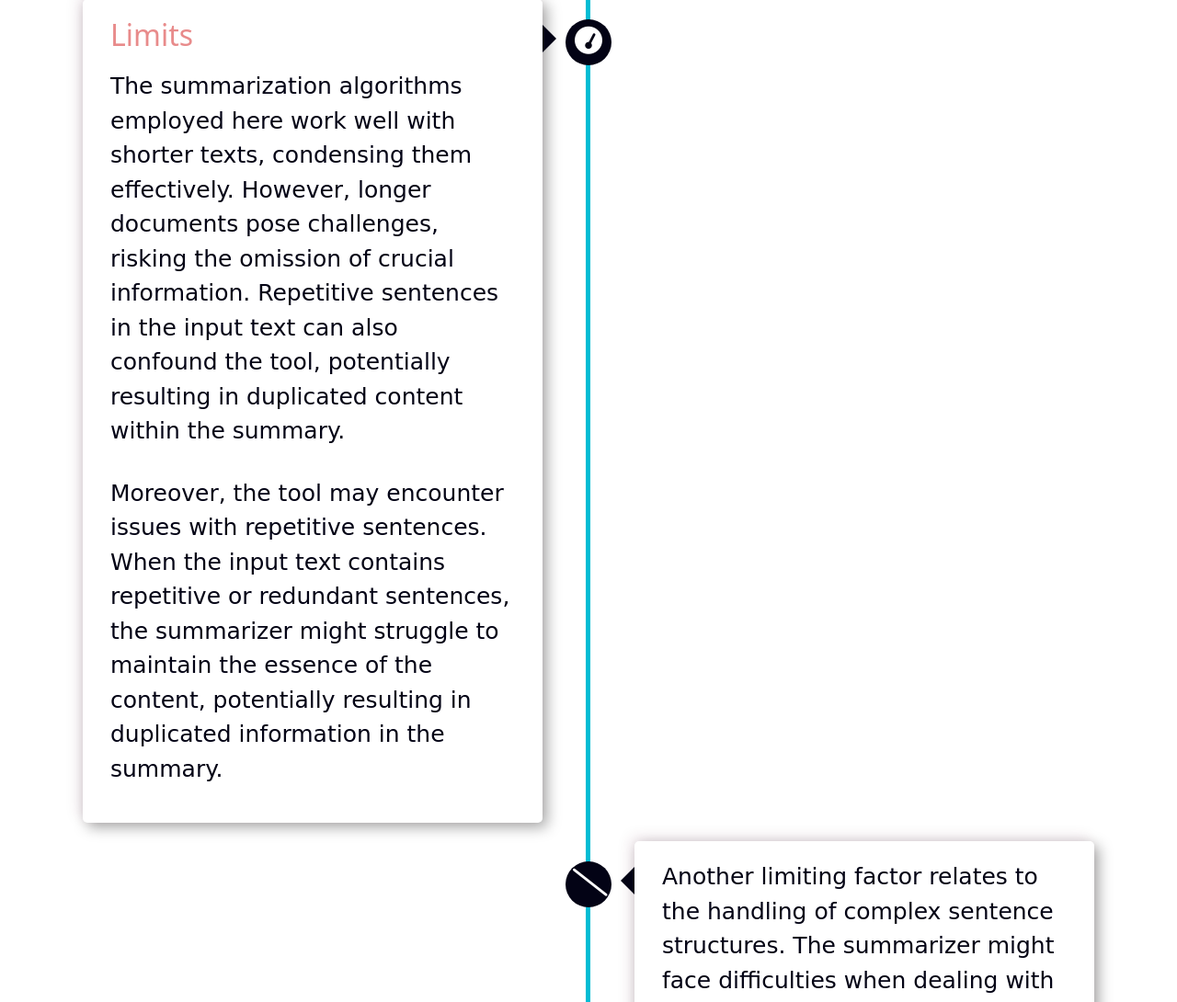
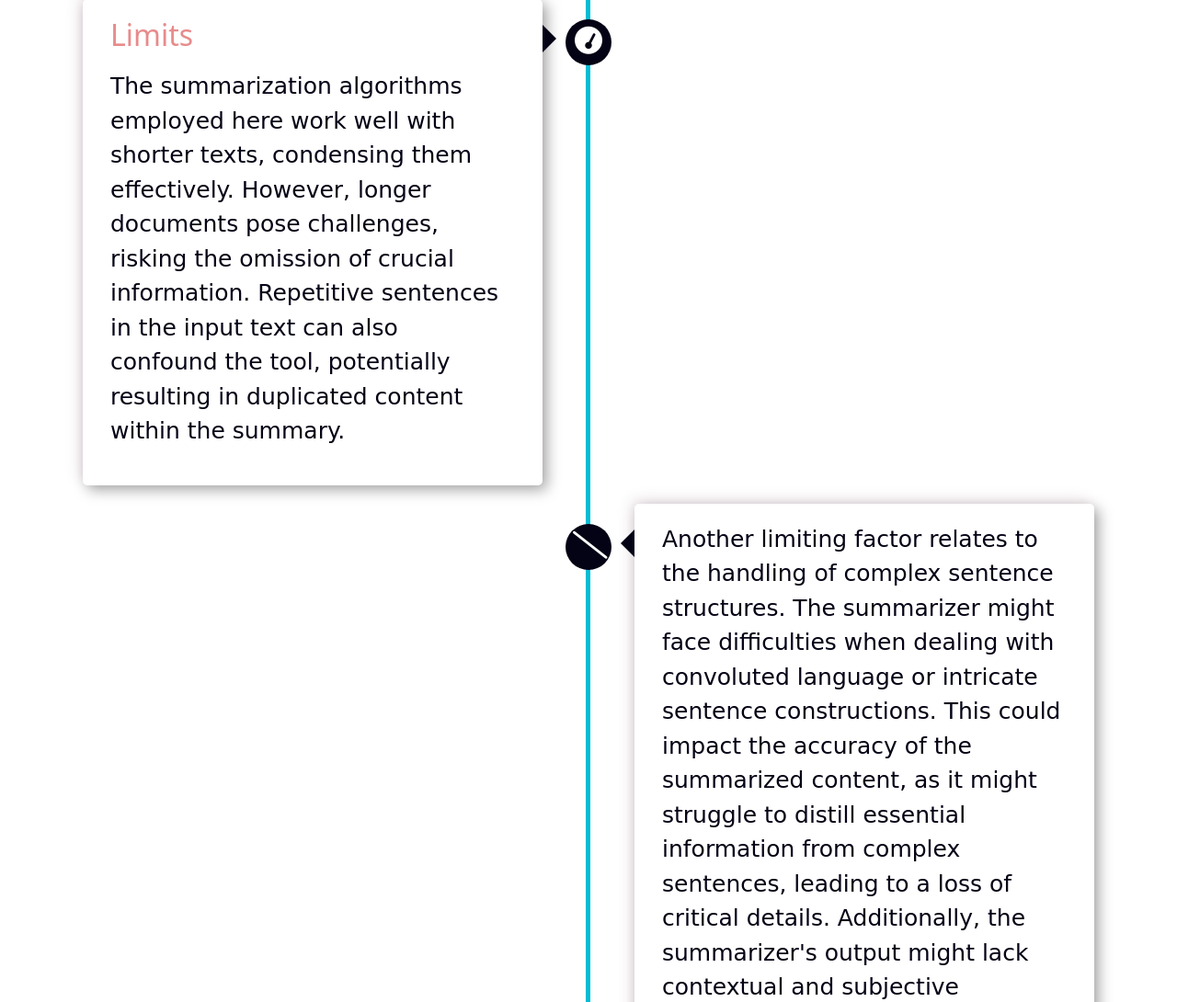
Before and after one commit to abdulfaheemaf/Text_Summarizer, a Django app: page /About in a window 1280 px wide. Shown: the part 209-1299 px from the top of the page at 92% size. Run offline with Django 4.2, Linux system fonts and the light colour scheme; some web fonts are replaced.

Commit message:
About.html

```diff
--- a/Templates/About.html
+++ b/Templates/About.html
@@ -36,7 +36,6 @@
         <div class="timeline_text_box">
             <h2>Limits</h2>
             <p>The summarization algorithms employed here work well with shorter texts, condensing them effectively. However, longer documents pose challenges, risking the omission of crucial information. Repetitive sentences in the input text can also confound the tool, potentially resulting in duplicated content within the summary.</p>
-        <p>Moreover, the tool may encounter issues with repetitive sentences. When the input text contains repetitive or redundant sentences, the summarizer might struggle to maintain the essence of the content, potentially resulting in duplicated information in the summary.</p>
             <span class="left_container_arrow"></span>
         </div>
     </div>
```
